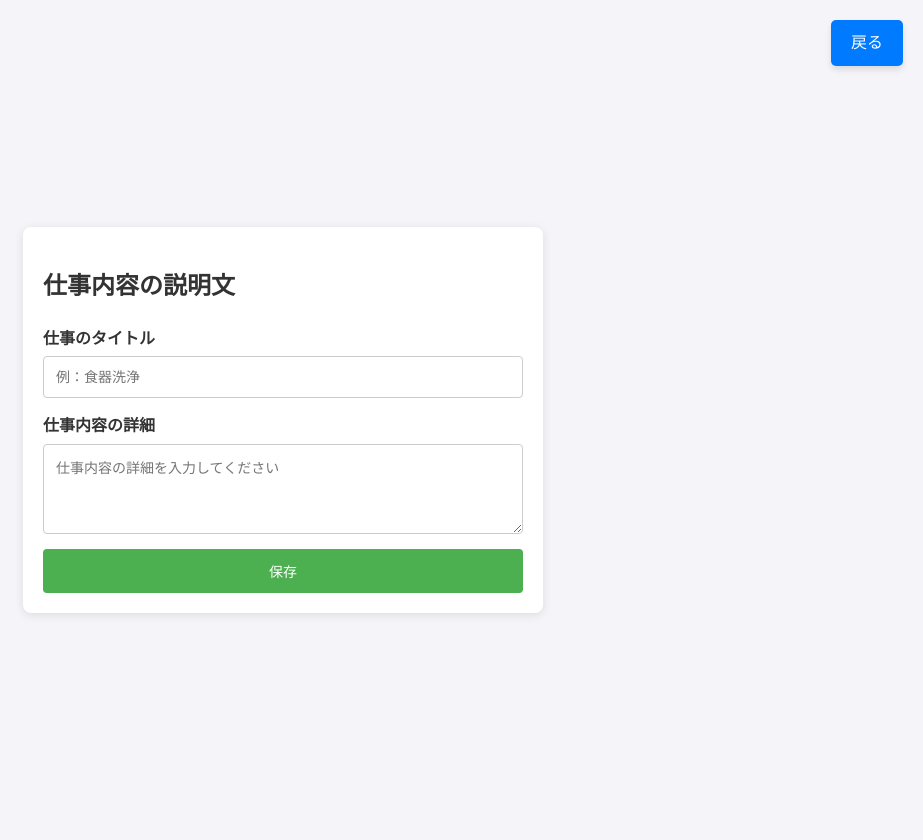
After one commit to Sayu0528/RS, a Django app: page /manager/job_explain/ in a window 1280 px wide. The commit adds this page. Shown: the whole page, without its empty margins (357-1280 px from the left). Run offline with Django 5.2, Linux system fonts and the light colour scheme.

Commit message:
仕事内容入力画面作成

```diff
--- a/manager/static/manager/css/style.css
+++ b/manager/static/manager/css/style.css
@@ -45,3 +45,59 @@ td {
 .back-button:hover {
     background-color: #0056b3;
 }
+
+body {
+  font-family: 'Arial', sans-serif;
+  line-height: 1.6;
+  background-color: #f4f4f9;
+  color: #333;
+  display: flex;
+  justify-content: center;
+  align-items: center;
+  min-height: 100vh;
+}
+
+/* メインコンテンツ */
+main {
+  width: 100%;
+  max-width: 480px;
+  background-color: white;
+  border-radius: 8px;
+  box-shadow: 0 2px 10px rgba(0, 0, 0, 0.1);
+  padding: 20px;
+  margin: 20px;
+}
+
+/* フォーム */
+form {
+  display: flex;
+  flex-direction: column;
+}
+
+label {
+  margin-bottom: 5px;
+  font-weight: bold;
+}
+
+input[type="text"],
+textarea {
+  padding: 12px;
+  margin-bottom: 15px;
+  border: 1px solid #ccc;
+  border-radius: 4px;
+  font-size: 14px;
+}
+
+button {
+  padding: 12px;
+  background-color: #4CAF50;
+  color: white;
+  border: none;
+  border-radius: 4px;
+  cursor: pointer;
+  font-size: 14px;
+}
+
+button:hover {
+  background-color: #45a049;
+}
--- /dev/null
+++ b/manager/templates/manager/job_explain.html
@@ -0,0 +1,36 @@
+{% load static %}
+<!DOCTYPE html>
+<html lang="ja">
+<head>
+  <meta charset="UTF-8">
+  <meta name="viewport" content="width=device-width, initial-scale=1.0">
+  <title>仕事内容編集</title>
+  <link rel="stylesheet" href="{% static 'manager/css/style.css' %}">
+</head>
+<body>
+
+  <main>
+    <section>
+      <h2>仕事内容の説明文</h2>
+      <!--ここに戻る先のURLを書き込め-->
+      <a href="https://example.com/previous-page" class="back-button">戻る</a>
+      <form id="job-description-form">
+        <label for="job-title">仕事のタイトル</label>
+        <input type="text" id="job-title" name="job-title" placeholder="例：食器洗浄" required>
+
+        <label for="job-description">仕事内容の詳細</label>
+        <textarea id="job-description" name="job-description" rows="4" placeholder="仕事内容の詳細を入力してください" required></textarea>
+
+        <button type="submit">保存</button>
+      </form>
+    </section>
+  </main>
+
+  <script>
+    document.getElementById('job-description-form').addEventListener('submit', function(event) {
+      event.preventDefault();
+      alert('仕事内容が保存されました');
+    });
+  </script>
+</body>
+</html>
--- a/manager/templates/manager/shift_schedule.html
+++ b/manager/templates/manager/shift_schedule.html
@@ -10,7 +10,7 @@
 <body>
 
     <h1>出勤者一覧（2025年5月第4週）</h1>
-
+<!--ここに戻る先のURLを書き込め-->
     <a href="https://example.com/previous-page" class="back-button">戻る</a>
 
 
--- a/manager/urls.py
+++ b/manager/urls.py
@@ -4,4 +4,5 @@ from . import views
 urlpatterns = [
     path('', views.index, name='index'),
     path('shift_schedule/', views.shift_schedule, name='shift_schedule'),
+    path('job_explain/', views.job_explain, name='job_explain'),
 ]
--- a/manager/views.py
+++ b/manager/views.py
@@ -4,5 +4,10 @@ from django.shortcuts import render
 def index(request):
     return render(request, 'manager/index.html')
 
+# 出勤者一覧画面
 def shift_schedule(request):
     return render(request, 'manager/shift_schedule.html')
+
+#仕事内容入力画面
+def job_explain(request):
+    return render(request, 'manager/job_explain.html')
```
